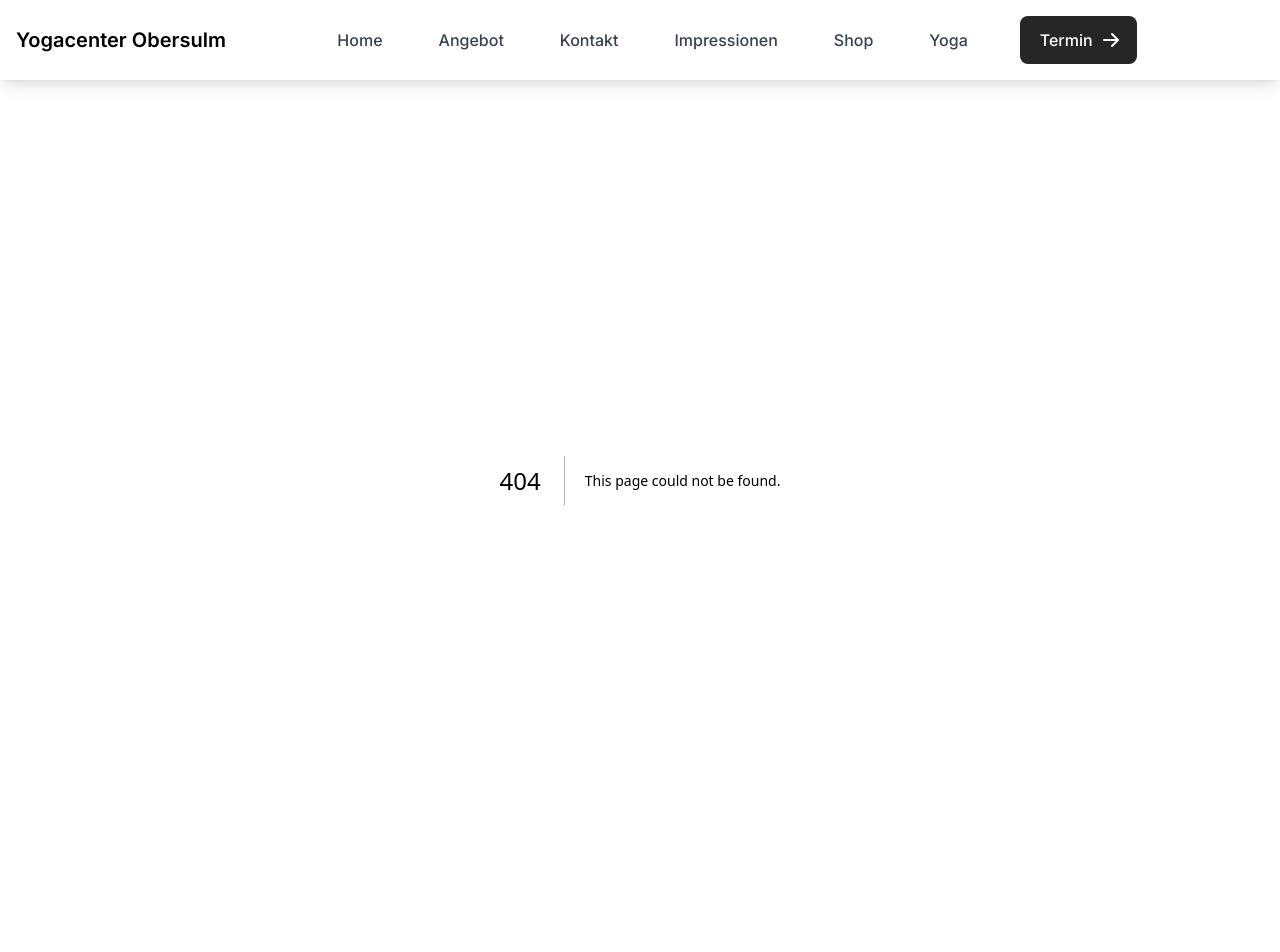
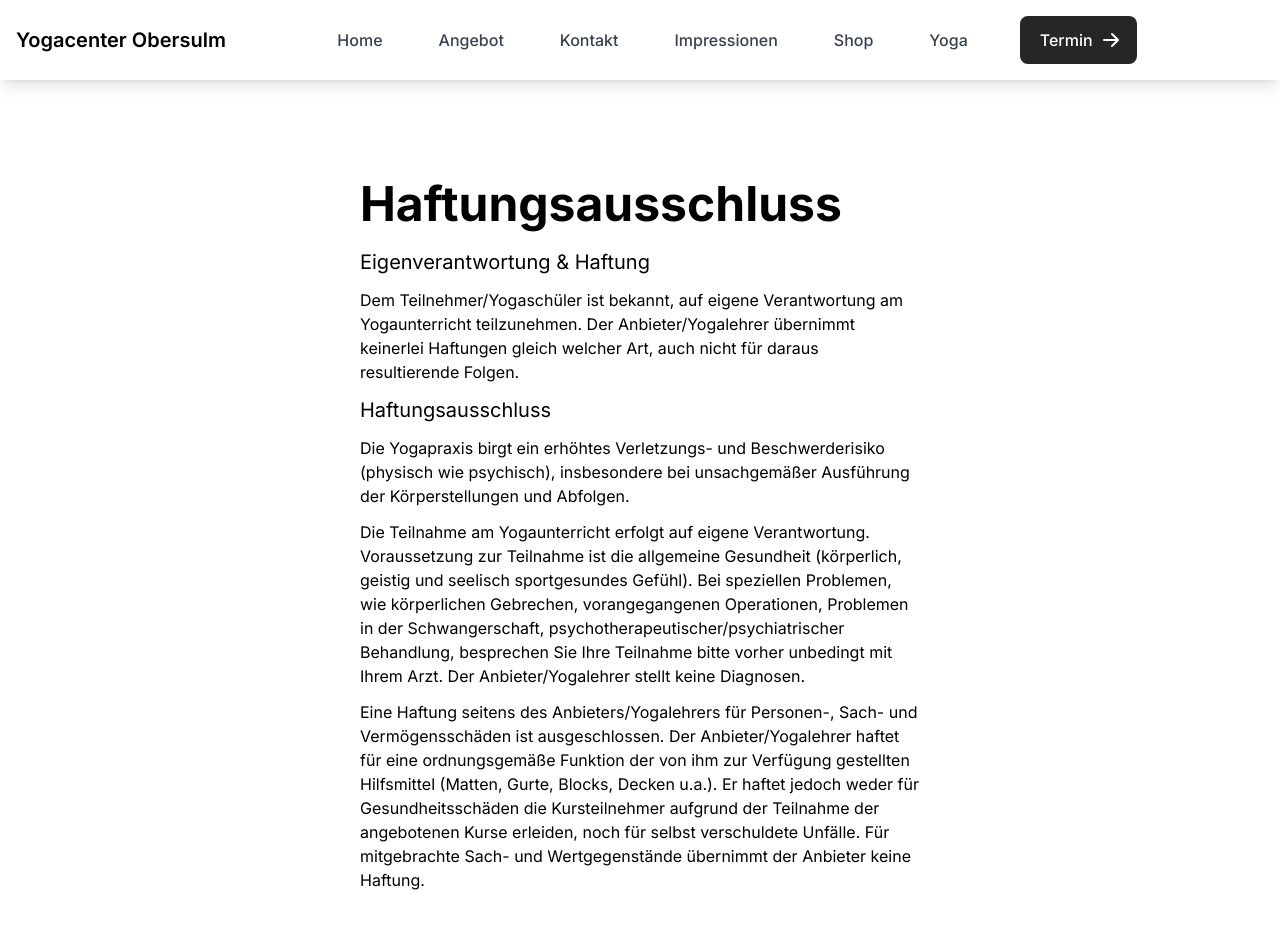
Before and after one commit to cklein83/yoga, a Next.js app: page /haftungsausschluss in a window 1280 px wide. Before the commit this address had no page. Shown: the top 952 px of the page. Built offline with nearby package versions, Linux system fonts and the light colour scheme.

Commit message:
introduced the disclaimer

```diff
--- /dev/null
+++ b/src/app/haftungsausschluss/page.js
@@ -0,0 +1,43 @@
+
+export default function Disclaimer() {
+
+  return (
+    <section class="mt-5 p-10 lg:p-20 flex flex-col items-center lg:space-x-10 scroll-mt-20">
+
+      <div class="w-full lg:w-1/2">
+        <h1 class="text-3xl md:text-3xl xl:text-5xl font-bold mb-5">
+          Haftungsausschluss
+        </h1>
+
+        <h3 class="text-xl mb-3">
+          Eigenverantwortung & Haftung
+        </h3>
+        <p class="mb-3">
+          Dem Teilnehmer/Yogaschüler ist bekannt, auf eigene Verantwortung am Yogaunterricht teilzunehmen.
+          Der Anbieter/Yogalehrer übernimmt keinerlei Haftungen gleich welcher Art, auch nicht für daraus resultierende Folgen.
+        </p>
+
+        <h4 class="text-xl mb-3">
+          Haftungsausschluss
+        </h4>
+        <p class="mb-3">
+          Die Yogapraxis birgt ein erhöhtes Verletzungs- und Beschwerderisiko (physisch wie psychisch), insbesondere bei unsachgemäßer Ausführung
+          der Körperstellungen und Abfolgen.
+        </p>
+        <p class="mb-3">
+          Die Teilnahme am Yogaunterricht erfolgt auf eigene Verantwortung. Voraussetzung zur Teilnahme ist die allgemeine Gesundheit
+          (körperlich, geistig und seelisch sportgesundes Gefühl). Bei speziellen Problemen, wie körperlichen Gebrechen,
+          vorangegangenen Operationen, Problemen in der Schwangerschaft, psychotherapeutischer/psychiatrischer Behandlung,
+          besprechen Sie Ihre Teilnahme bitte vorher unbedingt mit Ihrem Arzt. Der Anbieter/Yogalehrer stellt keine Diagnosen.
+        </p>
+        <p class="mb-3">
+          Eine Haftung seitens des Anbieters/Yogalehrers für Personen-, Sach- und Vermögensschäden ist ausgeschlossen.
+          Der Anbieter/Yogalehrer haftet für eine ordnungsgemäße Funktion der von ihm zur Verfügung gestellten Hilfsmittel (Matten, Gurte, Blocks, Decken u.a.).
+          Er haftet jedoch weder für Gesundheitsschäden die Kursteilnehmer aufgrund der Teilnahme der angebotenen Kurse erleiden, noch für selbst verschuldete Unfälle.
+          Für mitgebrachte Sach- und Wertgegenstände übernimmt der Anbieter keine Haftung.
+        </p>
+
+      </div>
+    </section>
+  )
+}
--- a/src/ui/sections/book/BookSection.js
+++ b/src/ui/sections/book/BookSection.js
@@ -6,6 +6,7 @@ import Script from "next/script";
 import PhoneIcon from "@/ui/lib/icons/PhoneIcon";
 import WhatsappIcon from "@/ui/lib/icons/WhatsappIcon";
 import EnvelopeIcon from "@/ui/lib/icons/EnvelopeIcon";
+import Link from "next/link";
 
 /**
  *  <script async
@@ -63,9 +64,9 @@ export default function BookSection() {
 
 
 
-      <div class="flex justify-center items-center">
+      <div class="flex flex-col justify-center items-center">
 
-        <div class="flex flex-col xl:w-2/3 md:flex-row bg-yellow-50 p-5 rounded-lg shadow-xl">
+        <div class="flex flex-col xl:w-2/3 md:flex-row bg-yellow-50 p-5 rounded-lg shadow-xl mb-7">
 
           <div class="w-full xl:w-1/2 lg:w-1/2 px-2 lg:px-4 self-center">
             <p class="text-2xl md:text-2xl xl:text-4xl">
@@ -126,6 +127,9 @@ export default function BookSection() {
           </div>
         </div>
 
+        <div>
+          Bitte beachten Sie den <Link href="/haftungsausschluss" className="underline hover:underline">Haftungsausschluss</Link>.
+        </div>
 
       </div>
 
--- a/src/ui/sections/footer/Footer.js
+++ b/src/ui/sections/footer/Footer.js
@@ -33,6 +33,9 @@ export default function Footer() {
               </li>
               <li class="mb-4">
                 <Link href="/datenschutz" class="hover:underline">Datenschutz</Link>
+              </li>
+              <li class="mb-4">
+                <Link href="/haftungsausschluss" class="hover:underline">Haftungsausschluss</Link>
               </li>
             </ul>
           </div>
```
Also changed, not shown: 1 other file (tests, documents, lock files or other folders).
